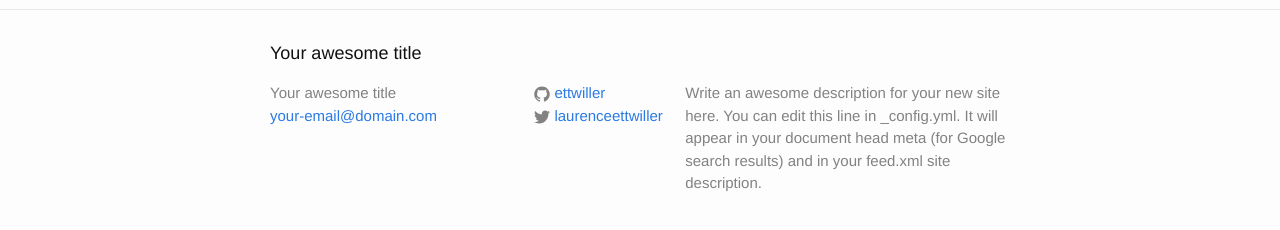
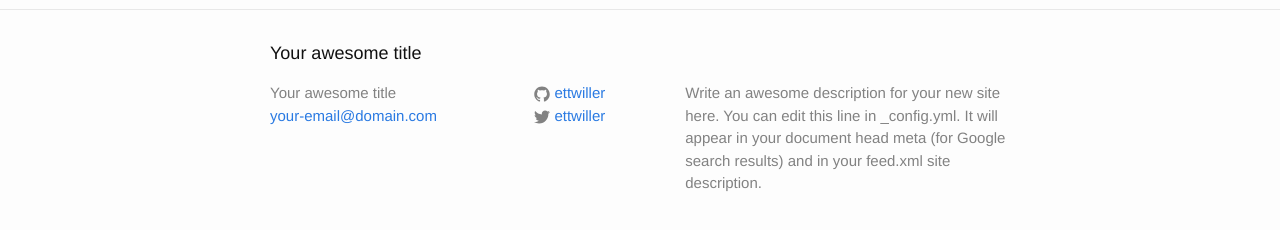
Before and after one commit to Ettwiller/blog, a Jekyll site: the page built from index.html, in a window 1280 px wide. Shown: the part 287-517 px from the top of the page. Built offline with Jekyll 4.4.1, drawn with Linux system fonts in a browser that asks for light colours.

Commit message:
fixiing config

```diff
--- a/_config.yml
+++ b/_config.yml
@@ -14,7 +14,7 @@ description: > # this means to ignore newlines until "baseurl:"
   Google search results) and in your feed.xml site description.
 baseurl: "/blog" # the subpath of your site, e.g. /blog
 url: "http://ettwiller.github.io/" # the base hostname & protocol for your site
-twitter_username: laurenceettwiller
+twitter_username: ettwiller
 github_username:  ettwiller
 
 # Build settings
```
